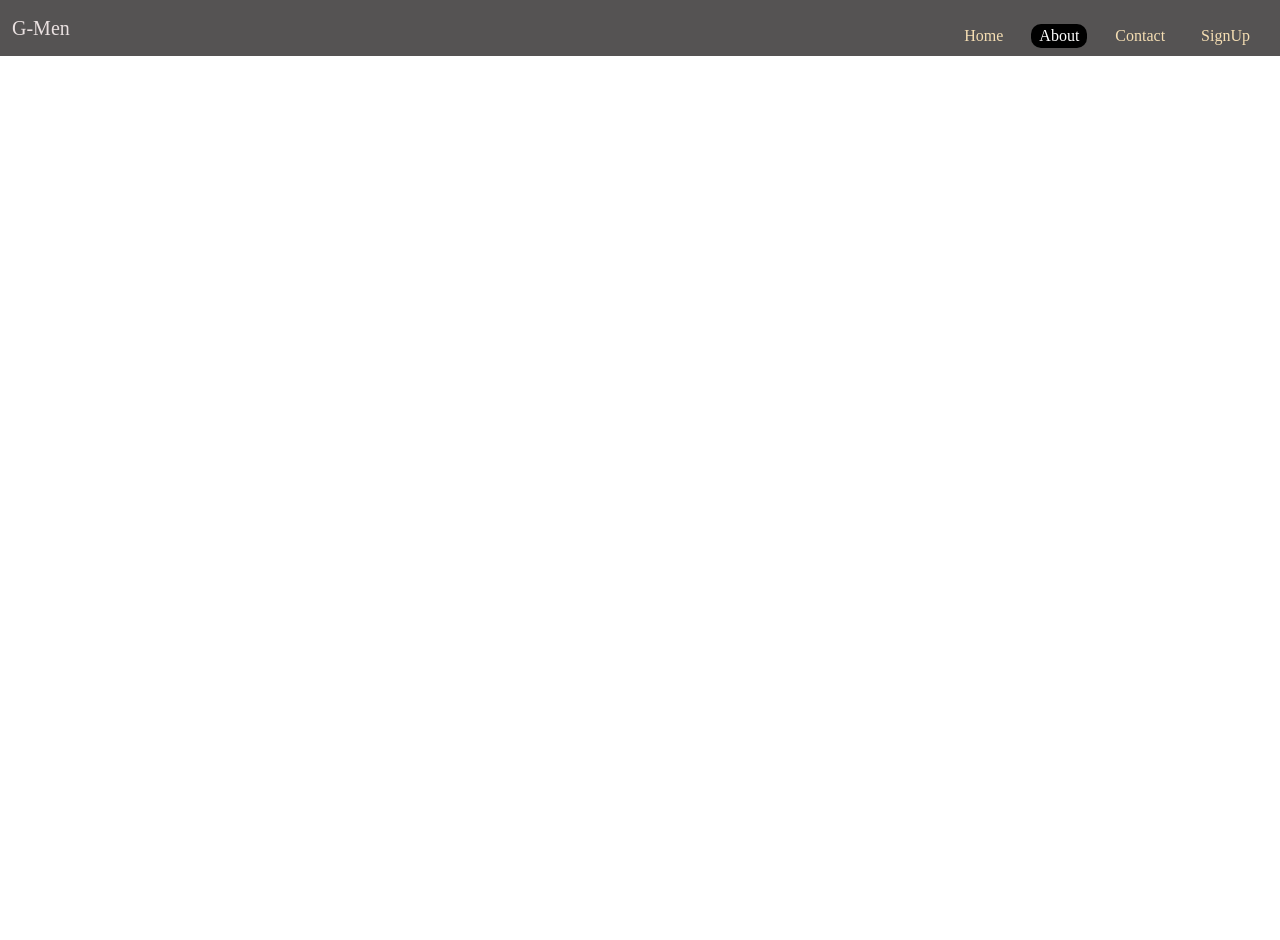
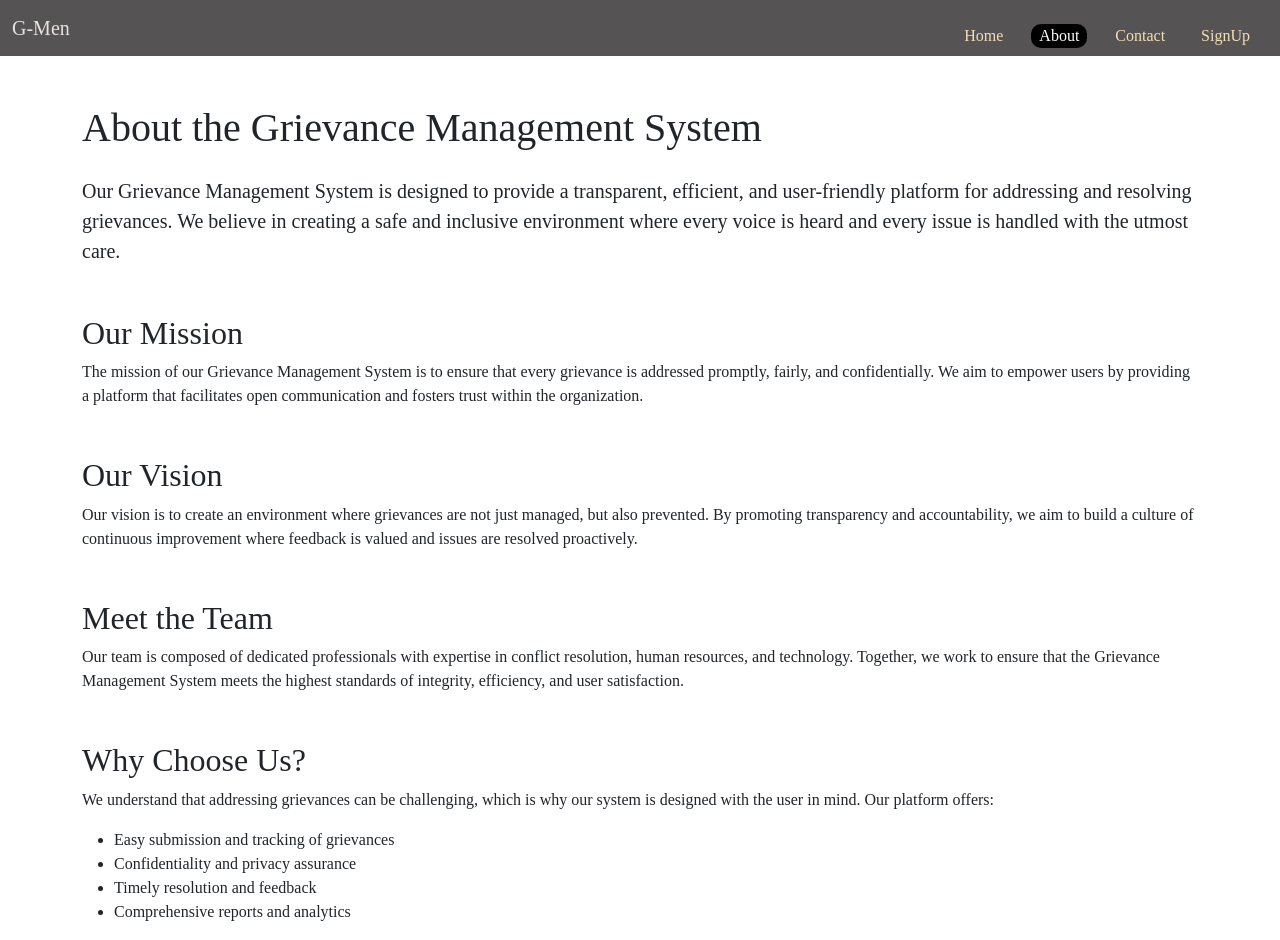
Before and after one commit to arunar1/grievance-management-system, a React (Create React App) app: page /about in a window 1280 px wide. Before the commit the page ends 800 px from the top, so only its background shows below. Built offline with nearby package versions, Linux system fonts and the light colour scheme.

Commit message:
add : about page content added

```diff
--- a/src/components/Pages/About/About.js
+++ b/src/components/Pages/About/About.js
@@ -1,9 +1,65 @@
-import React from 'react'
-import Header from '../Home/Header'
+import React from "react";
+import Header from "../Home/Header";
+
 export default function About() {
   return (
-    <div className=''>
-    <Header/>
+    <div>
+      <Header />
+      <div className="container mt-5">
+        <h1 className="mb-4">About the Grievance Management System</h1>
+        <p className="lead">
+          Our Grievance Management System is designed to provide a transparent,
+          efficient, and user-friendly platform for addressing and resolving
+          grievances. We believe in creating a safe and inclusive environment
+          where every voice is heard and every issue is handled with the utmost
+          care.
+        </p>
+
+        <section className="mt-5">
+          <h2>Our Mission</h2>
+          <p>
+            The mission of our Grievance Management System is to ensure that
+            every grievance is addressed promptly, fairly, and confidentially.
+            We aim to empower users by providing a platform that facilitates
+            open communication and fosters trust within the organization.
+          </p>
+        </section>
+
+        <section className="mt-5">
+          <h2>Our Vision</h2>
+          <p>
+            Our vision is to create an environment where grievances are not just
+            managed, but also prevented. By promoting transparency and
+            accountability, we aim to build a culture of continuous improvement
+            where feedback is valued and issues are resolved proactively.
+          </p>
+        </section>
+
+        <section className="mt-5">
+          <h2>Meet the Team</h2>
+          <p>
+            Our team is composed of dedicated professionals with expertise in
+            conflict resolution, human resources, and technology. Together, we
+            work to ensure that the Grievance Management System meets the
+            highest standards of integrity, efficiency, and user satisfaction.
+          </p>
+        </section>
+
+        <section className="mt-5">
+          <h2>Why Choose Us?</h2>
+          <p>
+            We understand that addressing grievances can be challenging, which
+            is why our system is designed with the user in mind. Our platform
+            offers:
+          </p>
+          <ul>
+            <li>Easy submission and tracking of grievances</li>
+            <li>Confidentiality and privacy assurance</li>
+            <li>Timely resolution and feedback</li>
+            <li>Comprehensive reports and analytics</li>
+          </ul>
+        </section>
+      </div>
     </div>
-  )
+  );
 }
```
